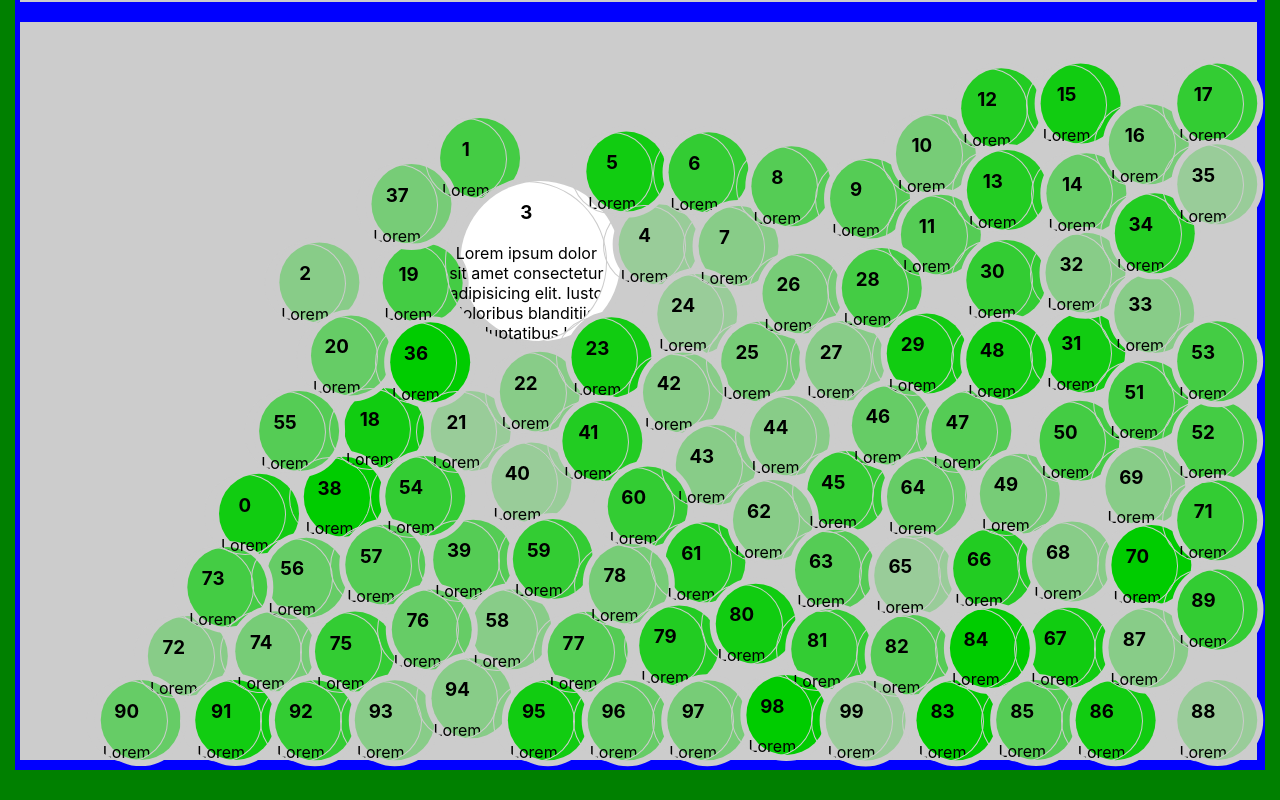
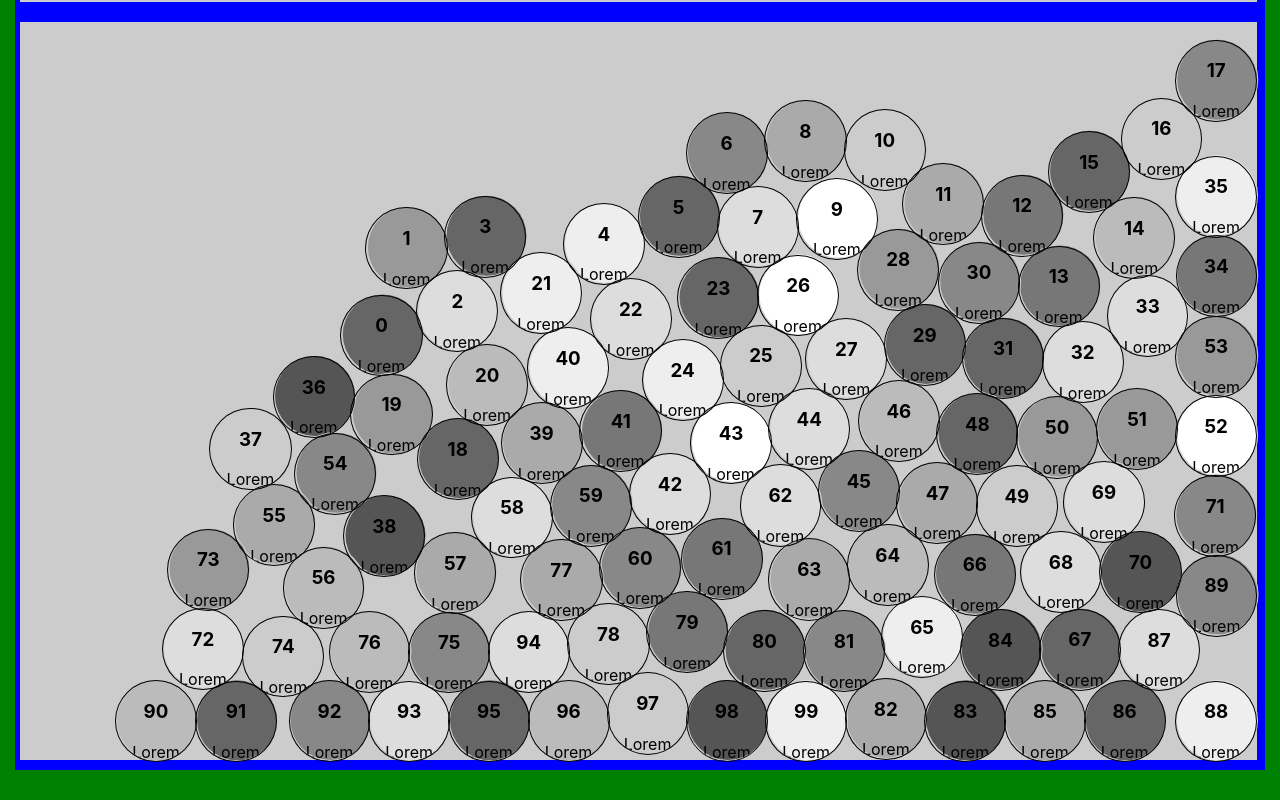
Before and after one commit to JoseHerminioCollas/react-matter, a React (Create React App) app: page / in a window 1280 px wide. Built offline with nearby package versions, Linux system fonts and the light colour scheme.

Commit message:
send config to MatterDOM and gererate bodies

```diff
--- a/src/App.tsx
+++ b/src/App.tsx
@@ -5,7 +5,25 @@ import './App.css';
 
 const width = window.innerWidth - 30;
 const height = window.innerHeight - 30;
+// config data, generate bodies from this config data
+const config = [...Array(100)].map((e, i) => {
+  const x = (i * 50) % 900;
+  const y = Math.floor(i / 15) * 15 + 90;
+  const size = 40;
+  const rand = Math.round(Math.random() * 10 + 5).toString(16)
+  const color = `#${rand}${rand}${rand}`;
+  return {
+    id: i,
+    name: ` ${String(i)} `,
+    text: 'Lorem ipsum dolor sit amet consectetur '.repeat(5),
+    x,
+    y,
+    size,
+    color,
+    lineWidth: 2
+  }
 
+})
 function App() {
   const [bodies, setBodies] = useState<any>(null);
   useEffect(() => {
@@ -29,30 +47,35 @@ function App() {
           width={width}
           height={height}
           matterMotor={matterMotor}
+          config={config}
         />
       </div>
       {bodies && bodies
         .map((e: any, i: number) => {
+          const configElement = config.find(eC => eC.id === e.id);
+          const text = configElement?.text;
+          const name = configElement?.name;
+
           return <div
             tabIndex={i}
             key={e.id}
             style={{
               position: 'absolute',
-              left: e.x,
+              left: e.x + 13,
               top: e.y,
               width: e.width,
               height: e.height,
-              border: '1px solid #ccc',
               pointerEvents: 'none',
               overflow: 'hidden',
+              border: '1px solid',
               borderRadius: '50%'
             }}
           >
-            <h3>{e.id}</h3>
+            <h3>{name}</h3>
             <p
               style={{ padding: 0 }}
             >
-              Lorem ipsum dolor sit amet consectetur adipisicing elit. Iusto doloribus blanditiis, voluptatibus hic deleniti fugit, debitis mollitia impedit corrupti, recusandae voluptas soluta et aliquam odio veritatis facere maxime dolorem culpa! ;
+              {text}
             </p>
           </div>
         })
--- a/src/MatterDOM/index.tsx
+++ b/src/MatterDOM/index.tsx
@@ -13,29 +13,19 @@ const {
   Bodies,
 } = Matter;
 
-function MatterDOM({ width, height, matterMotor }: any) {
-  const { floor, ball, stack, stack2, wall, wallB } = bodies(width, height);
-  const ballB = Bodies.circle(150, 0, 100, {
-    restitution: 0.9,
-    render: {
-      fillStyle: 'red',
-    },
-  })
-  const allBalls = [...Array(100)].map((e, i) => {
-    const x = (i * 50) % 900;
-    const y = Math.floor(i / 15) * 15 + 90;
-    const size = i === 3 ? 80 : 40;
-    const rand = Math.round(Math.random() * 10)
-    const color = i === 3 ? '#fff' : `#${rand}c${rand}`;
-    const ballB = Bodies.circle(x, y, size, {
-      id: i,
+function MatterDOM({ width, height, matterMotor, config }: any) {
+  const { floor, wall, wallB } = bodies(width, height);
+  const allBalls = config.map((e: {
+    id: any, label: string, x: number, y: number, size: number, color: string, lineWidth: any,
+  }) => {
+    return Bodies.circle(e.x, e.y, e.size, {
+      id: e.id,
       restitution: 0.9,
       render: {
-        fillStyle: color,
-        lineWidth: 12,
+        fillStyle: e.color,
+        lineWidth: e.lineWidth,
       },
     })
-    return ballB;
   })
   const ballComposite = Composite.create({});
   Composite.add(ballComposite, allBalls);
```
